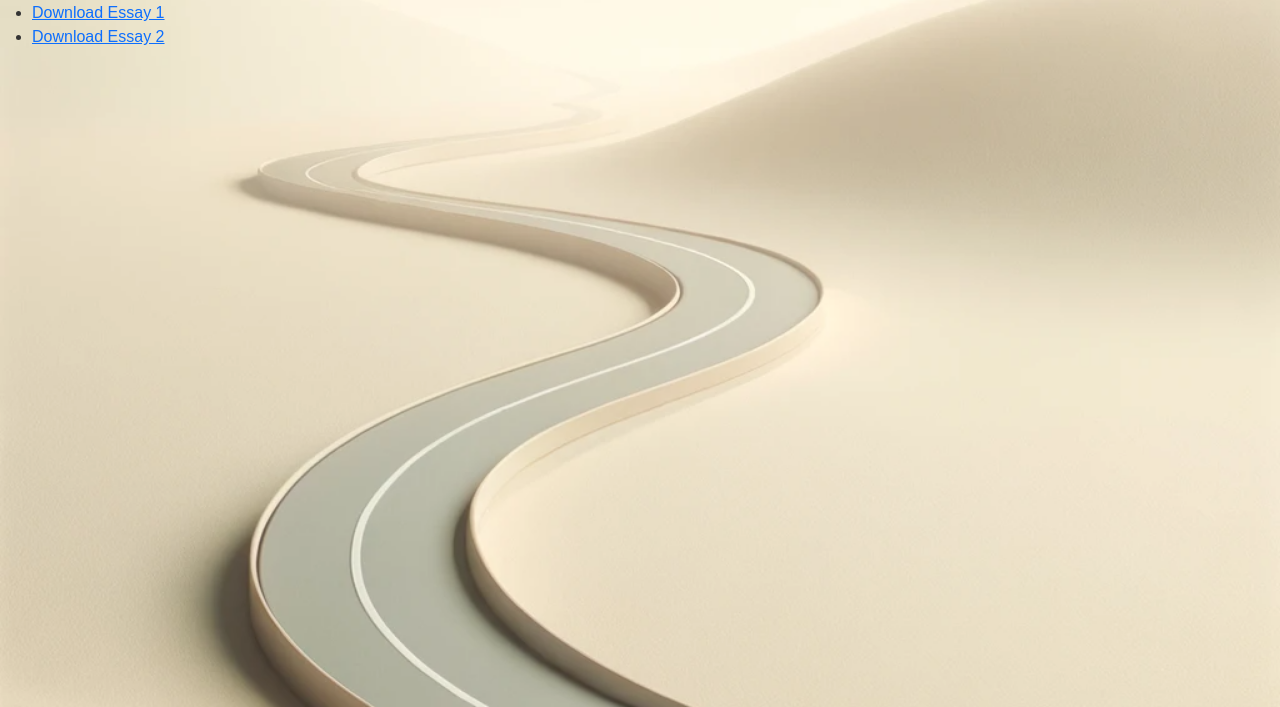
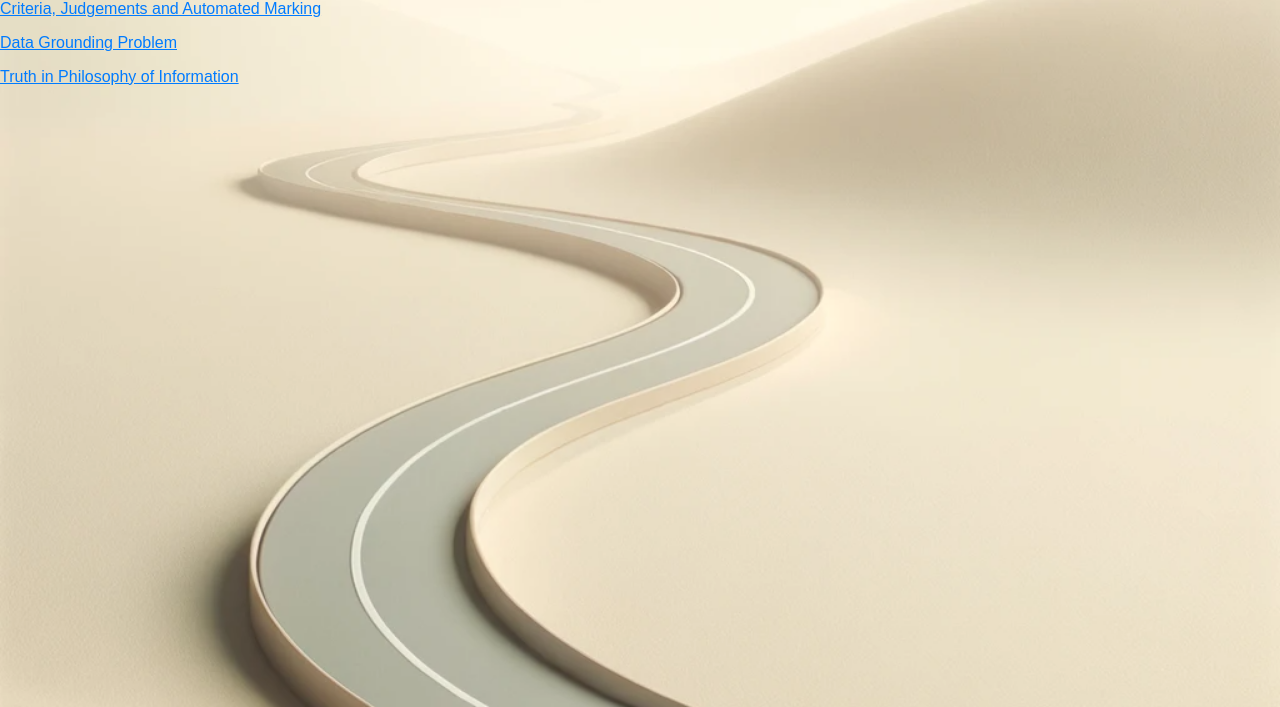
Before and after one commit to Scrmr/CaesarPoem, a website: page philosophy.html in a window 1280 px wide. Shown: the part 93-800 px from the top of the page. Drawn offline with nearby package versions, Linux system fonts and the light colour scheme; a small style sheet from the web is missing.

Commit message:
03.12.2023 edit2

```diff
--- a/philosophy.html
+++ b/philosophy.html
@@ -11,19 +11,15 @@
 
     I will keep my philosophical writings in this corner of the web. For now, I'm only sharing some of my academic writing, but eventually may share something more personal as well.
 
-
-    <div class="essay-downloads">
-        <h2>Download Essays</h2>
-        <ul>
-          <li><a href="pdf/essay1.pdf" download="Essay1_Title">Download Essay 1</a></li>
-          <li><a href="pdf/essay2.pdf" download="Essay2_Title">Download Essay 2</a></li>
-          <!-- Add more list items for additional essays -->
-        </ul>
-      </div>
+    <div class="pdf-links">
+    <a href="pdfs/Criteria, Judgements and Automated Marking.pdf" target="_blank">Criteria, Judgements and Automated Marking</a>
 
 
-        <!-- Repeat for additional essays -->
-      </div>
+    <a href="pdfs/Data grounding problem.pdf" target="_blank">Data Grounding Problem</a>
+
+
+    <a href="pdfs/Truth in philosophy of information.pdf" target="_blank">Truth in Philosophy of Information</a>
+    </div>
 
       <script src="script.js"></script>
 </body>
--- a/styles.css
+++ b/styles.css
@@ -99,26 +99,18 @@ img.rounded-circle {
     filter: grayscale(0%); /* Full color on hover */
 }
 
-.accordion-header {
-  background-color: #eee;
-  border: none;
-  padding: 10px;
-  text-align: left;
-  cursor: pointer;
-  width: 100%;
-  border-bottom: 1px solid #ddd;
+.pdf-links {
+  margin-top: 20px;
+  border-top: 2px solid #ccc;
+  padding-top: 20px;
 }
 
-.accordion-content {
-  display: none; /* Hide content initially */
-  overflow: hidden;
+.pdf-links a {
+  display: block;
+  margin-bottom: 10px;
+  font-size: 16px;
+  color: #007bff;
 }
-
-.accordion-body {
-  padding: 10px;
-}
-
-
 
 
 
```
